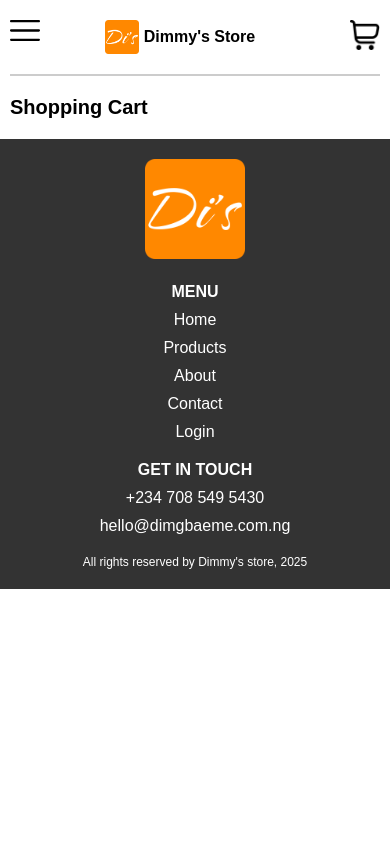
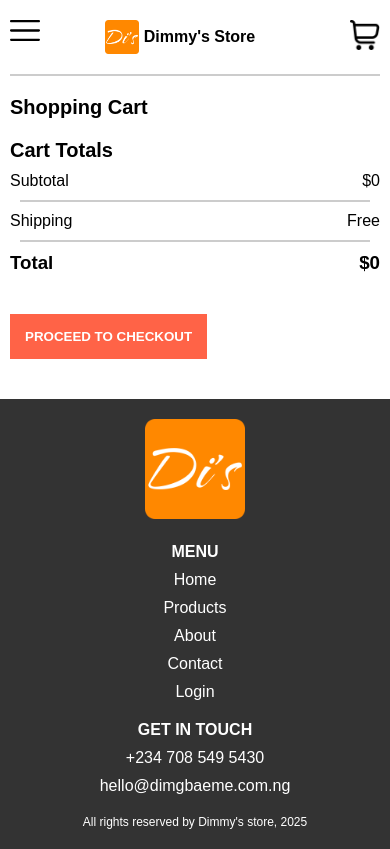
Before and after one commit to Dimgba-Eme/e-commerce-app, a React (Create React App) app in the folder my-store/: page /cart in a window 390 px wide. Built offline with nearby package versions, Linux system fonts and the light colour scheme.

Commit message:
Styled and aligned the Cart in the mobile view when items are added and displayed

```diff
--- a/my-store/src/components/CartItems.js
+++ b/my-store/src/components/CartItems.js
@@ -1,5 +1,8 @@
 import React from 'react'
 import './cartItems.scss'
+import trash_icon from '../assets/icons/trash_icon.png'
+import shopping_basket_minus from '../assets/icons/basket_shopping_minus.png'
+import shopping_basket_plus from '../assets/icons/basket_shopping_plus.png'
 import { useProducts } from '../contexts/ContextProvider'
 
 const CartItems = () => {
@@ -16,39 +19,45 @@ const CartItems = () => {
                     <p>Total</p>
                     <p>Remove</p>
                 </div>
-                <hr />
 
                 {all_products.map((item) => {
                     if (cartItems[item.id] > 0) {
                         return (
-                            <div className='cart-items-wrapper'>
-                                <div>
-                                    <img src={item.image} />
+                            <div key={item.id} className='cart-items-wrapper'>
+
+
+                                <div className='items-inner'>
+
+                                    <img src={item.image} alt='cart product image' className='cart-product-image' />
+
+
+                                    <div className='item-info-container'>
+
+                                        <h4>{item.name}</h4>
+
+                                        <div className='item-btn-price-container'>
+
+                                            <div className='item-price-container'>
+                                                <p>${item.new_price}</p>
+                                            </div>
+                                            <div className='item-btn-container'>
+                                                <button onClick={() => removeFromCart(item.id)}><img src={shopping_basket_minus} /></button>
+                                                <button>{cartItems[item.id]}</button>
+                                                <button onClick={() => addToCart(item.id)}><img src={shopping_basket_plus} /></button>
+                                            </div>
+
+                                            <div className='item-total-price-container'>
+                                                <h1>${cartItems[item.id] * item.new_price}</h1>
+                                            </div>
+                                            <img src={trash_icon} alt='trash icon' className='trash-icon' onClick={() => deleteFromCart(item.id)} />
+                                        </div>
+                                    </div>
+
                                 </div>
+                                <hr />
 
-                                <div>
-                                    <h4>{item.name}</h4>
-                                </div>
 
-                                <div>
-                                    <p>${item.new_price}</p>
-                                </div>
 
-                                <div>
-                                    <button onClick={removeFromCart(item.id)}>-</button>
-                                    <button>{cartItems[item.id]}</button>
-                                    <button onClick={addToCart(item.id)}>+</button>
-                                </div>
-
-                                <div>
-                                    <h4>${getTotalCartAmount()}</h4>
-                                </div>
-
-                                <div>
-                                    <img />
-                                </div>
-
-                                <hr />
                             </div>
                         )
                     }
@@ -57,6 +66,28 @@ const CartItems = () => {
 
             </div>
 
+            <div className='totals-container'>
+                <div className='totals-inner'>
+                    <h1>Cart Totals</h1>
+                    <div className='subtotal-container'>
+                        <p>Subtotal</p>
+                        <p>${getTotalCartAmount()}</p>
+                    </div>
+                    <hr />
+
+                    <div className='shipping-container'>
+                        <p>Shipping</p>
+                        <p>Free</p>
+                    </div>
+                    <hr />
+
+                    <div className='total-amount-container'>
+                        <h3>Total</h3>
+                        <h3>${getTotalCartAmount()}</h3>
+                    </div>
+                </div>
+                <button className='checkout-btn'>PROCEED TO CHECKOUT</button>
+            </div>
 
 
         </section>
--- a/my-store/src/components/ProductsDisplay.js
+++ b/my-store/src/components/ProductsDisplay.js
@@ -46,7 +46,7 @@ const ProductsDisplay = (props) => {
           </div>
 
           <div className='add-to-cart-btn'>
-            <button onClick={addToCart(product.id)}>ADD TO CART</button>
+            <button onClick={() => addToCart(product.id)}>ADD TO CART</button>
           </div>
 
         </div>
--- a/my-store/src/components/cartItems.css
+++ b/my-store/src/components/cartItems.css
@@ -14,6 +14,57 @@
   display: none;
   justify-content: space-between;
 }
-.cart-items-container .cart-items-inner hr {
+.cart-items-container .cart-items-inner .cart-items-wrapper .items-inner {
+  display: flex;
+  padding: 20px 0;
+  gap: 30px;
+}
+.cart-items-container .cart-items-inner .cart-items-wrapper .items-inner .cart-product-image {
+  width: 50px;
+}
+.cart-items-container .cart-items-inner .cart-items-wrapper .items-inner .item-info-container .item-btn-price-container {
+  display: flex;
+  margin-top: 10px;
+  gap: 30px;
+}
+.cart-items-container .cart-items-inner .cart-items-wrapper .items-inner .item-info-container .item-btn-price-container .item-price-container {
   display: none;
+}
+.cart-items-container .cart-items-inner .cart-items-wrapper .items-inner .item-info-container .item-btn-price-container .item-btn-container img {
+  width: 10px;
+}
+.cart-items-container .cart-items-inner .cart-items-wrapper .items-inner .item-info-container .item-btn-price-container .item-btn-container button {
+  padding: 5px;
+  height: 30px;
+  width: 30px;
+}
+.cart-items-container .cart-items-inner .cart-items-wrapper .items-inner .item-info-container .trash-icon {
+  width: 20px;
+  height: 20px;
+}
+.cart-items-container .totals-container {
+  padding: 20px 0;
+}
+.cart-items-container .totals-container .totals-inner .subtotal-container {
+  display: flex;
+  justify-content: space-between;
+  margin: 10px 0;
+}
+.cart-items-container .totals-container .totals-inner .shipping-container {
+  display: flex;
+  justify-content: space-between;
+  margin: 10px 0;
+}
+.cart-items-container .totals-container .totals-inner .total-amount-container {
+  display: flex;
+  justify-content: space-between;
+  margin: 10px 0;
+}
+.cart-items-container .totals-container .checkout-btn {
+  padding: 15px;
+  margin-top: 30px;
+  background-color: tomato;
+  color: #fff;
+  font-weight: bold;
+  border: 0;
 }/*# sourceMappingURL=cartItems.css.map */
--- a/my-store/src/components/cartItems.scss
+++ b/my-store/src/components/cartItems.scss
@@ -6,24 +6,91 @@
 
 .cart-items-container {
     padding: 20px 10px;
+
     h1 {
         font-size: 20px;
     }
+
     .cart-items-inner {
         .cart-items-heading {
             display: none;
             justify-content: space-between;
-
-        }
-
-        hr {
-            display: none;
         }
 
         .cart-items-wrapper {
-            // display: grid;
-            // grid-template-columns: repeat(2, auto);
+            .items-inner {
+                display: flex;
+                padding: 20px 0;
+                gap: 30px;
 
+                .cart-product-image {
+                    width: 50px;
+                }
+
+                .item-info-container {
+                    .item-btn-price-container {
+                        display: flex;
+                        margin-top: 10px;
+                        gap: 30px;
+
+                        .item-price-container {
+                            display: none;
+                        }
+
+                        .item-btn-container {
+                            img {
+                                width: 10px;
+
+                            }
+
+                            button {
+                                padding: 5px;
+                                height: 30px;
+                                width: 30px;
+
+                            }
+                        }
+                    }
+
+                    .trash-icon {
+                        width: 20px;
+                        height: 20px;
+                    }
+                }
+            }
+        }
+    }
+
+    .totals-container {
+        padding: 20px 0;
+        .totals-inner {
+
+            .subtotal-container {
+                display: flex;
+                justify-content: space-between;
+                margin: 10px 0;
+            }
+
+            .shipping-container {
+                display: flex;
+                justify-content: space-between;
+                margin: 10px 0;
+            }
+
+            .total-amount-container {
+                display: flex;
+                justify-content: space-between;
+                margin: 10px 0;
+            }
+        }
+
+        .checkout-btn {
+            padding: 15px;
+            margin-top: 30px;
+            background-color: tomato;
+            color: #fff;
+            font-weight: bold;
+            border: 0;
         }
     }
 }
```
Also changed, not shown: 1 other file (tests, documents, lock files or other folders).
